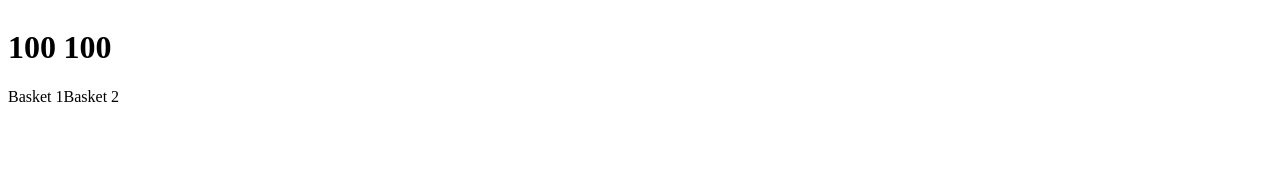
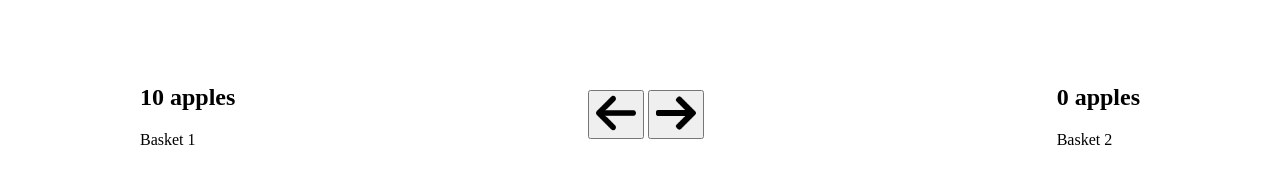
Before and after one commit to ashab683/React, a plain HTML site: page 01_Why-do-we-need-React/index.html in a window 1280 px wide. Drawn offline with Linux system fonts and the light colour scheme.

Commit message:
creat left and right arrow which transfer number of apple by js

```diff
--- a/01_Why-do-we-need-React/index.html
+++ b/01_Why-do-we-need-React/index.html
@@ -4,16 +4,27 @@
     <meta charset="UTF-8">
     <meta name="viewport" content="width=device-width, initial-scale=1.0">
    <link rel="stylesheet" href="style.css">
-    <title>why react?</title>
+    <script src="script.js" defer></script>
+   <title>why react?</title>
 </head>
 <body>
-    <div>
-        <h1>100</h1>
+   <section>
+     <div class="basket-1">
+        <h1><span></span> apples</h1>
         <p>Basket 1</p>
     </div>
     <div>
-        <h1>100</h1>
+        <button class="left-arrow" title="left-arrow">
+            <img src="/01_Why-do-we-need-React/left-arrow.png" alt="">
+        </button>
+        <button class="right-arrow" title="right-arrow">
+            <img src="/01_Why-do-we-need-React/right-arrow.png" alt="">
+        </button>
+    </div>
+    <div class="basket-2">
+        <h1><span></span> apples</h1>
         <p>Basket 2</p>
     </div>
+   </section>
 </body>
 </html>
--- a/01_Why-do-we-need-React/script.js
+++ b/01_Why-do-we-need-React/script.js
@@ -0,0 +1,33 @@
+const firstBasket = document.querySelector(".basket-1 span")
+const secondBasket = document.querySelector(".basket-2 span")
+const rightArrow = document.querySelector(".right-arrow")
+const leftArrow = document.querySelector(".left-arrow")
+
+const totalApples = 10;
+let secondBasketAppleCount = 0
+let firstBasketAppleCount = totalApples - secondBasketAppleCount
+
+firstBasket.innerText = firstBasketAppleCount
+secondBasket.innerText = secondBasketAppleCount
+
+rightArrow.addEventListener('click',()=>{
+         if(firstBasketAppleCount>0){
+             firstBasketAppleCount--
+ firstBasket.innerText = firstBasketAppleCount
+          secondBasketAppleCount++
+secondBasket.innerText = secondBasketAppleCount
+
+         }
+
+})
+
+leftArrow.addEventListener('click',()=>{
+          if(secondBasketAppleCount>0){
+             firstBasketAppleCount++
+ firstBasket.innerText = firstBasketAppleCount
+          secondBasketAppleCount--
+secondBasket.innerText = secondBasketAppleCount
+
+         }
+
+})
--- a/01_Why-do-we-need-React/style.css
+++ b/01_Why-do-we-need-React/style.css
@@ -1,3 +1,14 @@
-body{
+section{
     display: flex;
+    justify-content: space-between;
+    max-width: 1000px;
+    margin: 0 auto;
+    margin-top: 4rem;
+    align-items: center;
+
+
 }
+
+button img {
+    max-width:40px ;
+}
```
Also changed, not shown: 01_Why-do-we-need-React/left-arrow.png (added), 01_Why-do-we-need-React/right-arrow.png (added).
